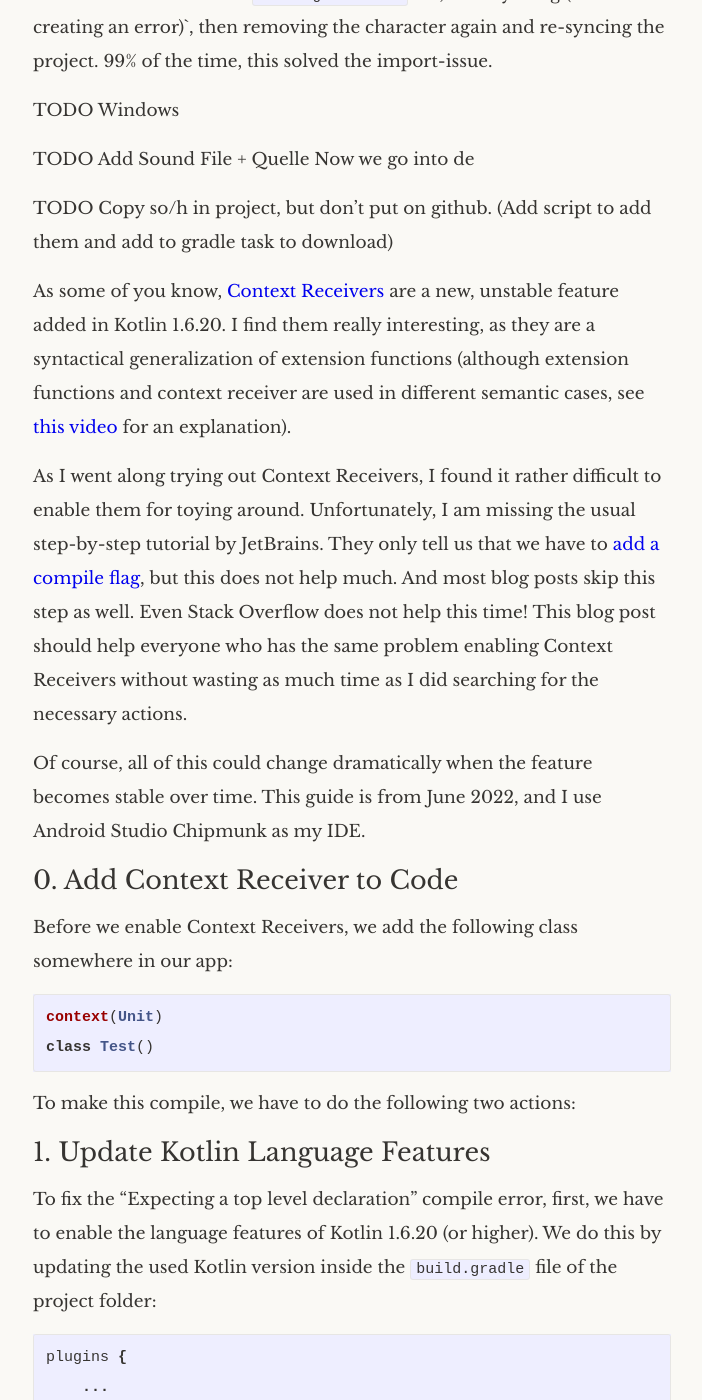
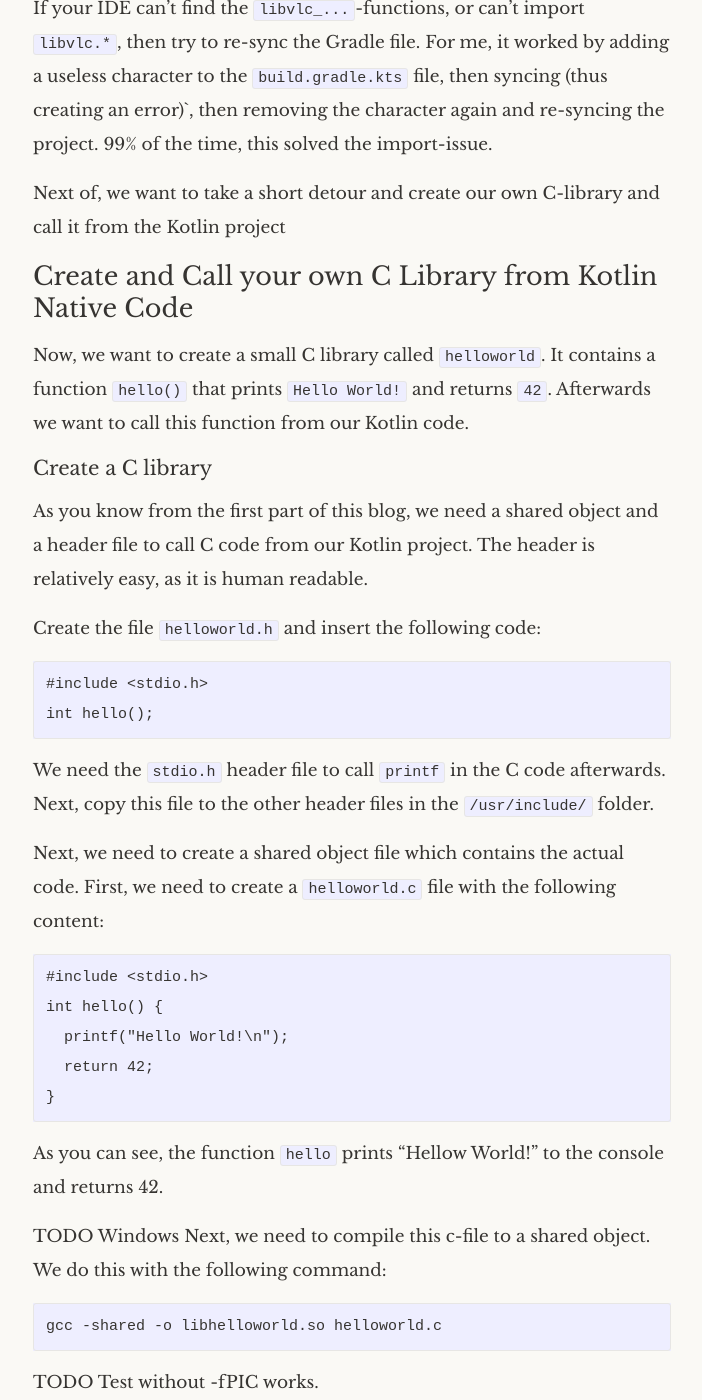
Before and after one commit to flyingbytes/flyingbytes.github.io, a Jekyll site: the page built from _posts/2022-10-09-Kotlin-Native-C-Interop.markdown, in a window 1280 px wide and 1400 px high, scrolled down 5703 px. Shown: the whole window, without its empty margins (288-990 px from the left). Built offline with Jekyll 4.4.1, drawn with Linux system fonts in a browser that asks for light colours; some of the changed text lies outside the part shown.

Commit message:
Finish first draft

````diff
--- a/_posts/2022-10-09-Kotlin-Native-C-Interop.markdown
+++ b/_posts/2022-10-09-Kotlin-Native-C-Interop.markdown
@@ -36,7 +36,7 @@
 
 1. Create a new Kotlin Native Project
 2. Download the VLC-Library
-3. Add the VLC-Files to our Kotlin Native Project
+3. Link the VLC-Files to our Kotlin Native Project
 4. Call the lib to play back sound.
 
 ### 1. - Create a new Kotlin Native Project
@@ -54,7 +54,7 @@
 
 With this, you download two files. The first one is the `libvlc.so` file. This is the "shared object", which basically contains the  actual code of the vlc-library. Under most distributions, it is either located under `/lib`, `/lib64`. If you look inside the shared object, you will see that it is binary file, so you can't read it at all.  The second file that was installed is `vlc.h`. This is the header-file, and it should be located at `/usr/include` or `/usr/include/vlc`. This file you can actually read, and it tells you what the shared object actually contains. In Kotlin terminology, the header is like an "interface" of the shared object "class".
 
-### 3. - Add the VLC-Files to our Kotlin Native Project
+### 3. - Link the VLC-Files to our Kotlin Native Project
 
 In the third step, we connect these two vlc-files to our kotlin project. First of, in our Kotlin project, we create the folders `nativeInterop/cinterop`, where `nativeInterop` is on the same level as the already existing `nativeMain` folder. Note that the `I` in `nativeInterop` is capitalized, while the `i` in `cinterop` is not (this is important).
 
@@ -113,86 +113,103 @@
 
 You can put any `sound.mp3` file in the root-`CInteropProject` folder of your project, or adapt the `SOUND_FILE` variable as needed. This code will play back ten seconds of sounds.
 
-Hooray, you used C code in your Kotlin project!
+Hooray, you used C code in your Kotlin project!  You can find the final project on GitHub TODORef
+
+TODO Windows
 
 If your IDE can't find the `libvlc_...`-functions, or can't import `libvlc.*`, then try to re-sync the Gradle file. For me, it worked by adding a useless character to the `build.gradle.kts` file, then syncing (thus creating an error)`, then removing the character again and re-syncing the project. 99% of the time, this solved the import-issue.
 
-TODO Windows
+Next of, we want to take a short detour and create our own C-library and call it from the Kotlin project
 
-TODO Add Sound File + Quelle
-Now we go into de
+## Create and Call your own C Library from Kotlin Native Code
 
+Now, we want to create a small C library called `helloworld`. It contains a function `hello()` that prints `Hello World!` and returns `42`. Afterwards we want to call this function from our Kotlin code.
 
+### Create a C library
 
+As you know from the first part of this blog, we need a shared object and a header file to call C code from our Kotlin project. The header is relatively easy, as it is human readable.
 
+Create the file `helloworld.h` and insert the following code:
 
-
-
-TODO Copy so/h in project, but don't put on github. (Add script to add them and add to gradle task to download)
-
-As some of you know, [Context Receivers][CR] are a new, unstable feature added in Kotlin 1.6.20. I find them really interesting, as they are a syntactical generalization of extension functions (although extension functions and context receiver are used in different semantic cases, see [this video][CRVid] for an explanation).
-
-As I went along trying out Context Receivers, I found it rather difficult to enable them for toying around.
-Unfortunately, I am missing the usual step-by-step tutorial by JetBrains. They only tell us that we have to [add a compile flag][CF], but this does not help much. And most blog posts skip this step as well. Even Stack Overflow does not help this time! This blog post should help everyone who has the same problem enabling Context Receivers without wasting as much time as I did searching for the necessary actions.
-
-Of course, all of this could change dramatically when the feature becomes stable over time. This guide is from June 2022, and I use Android Studio Chipmunk as my IDE.
-
-## 0. Add Context Receiver to Code
-
-Before we enable Context Receivers, we add the following class somewhere in our app:
-
-```kotlin
-context(Unit)
-class Test()
+```
+#include <stdio.h>
+int hello();
 ```
 
-To make this compile, we have to do the following two actions:
+We need the `stdio.h` header file to call `printf` in the C code afterwards. Next, copy this file to the other header files in the `/usr/include/` folder.
 
-## 1. Update Kotlin Language Features
+Next, we need to create a shared object file which contains the actual code. First, we need to create a `helloworld.c` file with the following content:
 
-To fix the "Expecting a top level declaration" compile error, first, we have to enable the language features of Kotlin 1.6.20 (or higher). We do this by updating the used Kotlin version inside the `build.gradle` file of the project folder:
-
-```groovy
-plugins {
-    ...
-    id 'org.jetbrains.kotlin.android' version '1.6.20' apply false #Or anything higher than 1.7.0
+```
+#include <stdio.h>
+int hello() {
+  printf("Hello World!\n");
+  return 42;
 }
 ```
 
-This fixes the error.
+As you can see, the function `hello` prints "Hellow World!" to the console and returns 42.
 
-## 2. Enable Context Receivers
+TODO Windows
+Next, we need to compile this c-file to a shared object. We do this with the following command:
 
-To fix the "The feature 'context receivers' is experimental and should be enabled explicitly" compile error, we have to set the following compile flag inside the `build.gradle` file of the `app` module folder:
+```
+gcc -shared -o libhelloworld.so helloworld.c
+```
+TODO Test without -fPIC works.
+
+The command should be rather self-explanatory. We copy the `libhelloworld.so` file to `/lib`
+
+Afterwards, we do the same things as for the vlc-library. First of, we in `cinterop`, we create a new `libhelloworld.def` file with the following content:
 
 
-```groovy
-android {
-  kotlinOptions {
-    ...
-    freeCompilerArgs += "-Xcontext-receivers"
-  }
+```
+compilerOpts = -I /usr/include
+headers = helloworld.h
+
+linkerOpts = -L /lib64 -L /lib64/vlc  -L /lib -L /opt/local/lib -L /opt/local/lib/vlc -L /usr/local/opt/ -L /usr/local/opt/vlc -l helloworld
+```
+
+Next, we add the following line to the `build.gradle.kts`:
+
+```kotlin
+nativeTarget.apply {
+      ...
+      compilations.getByName("main") {
+          cinterops {
+              val libvlc by creating
+              val libhelloworld by creating //Add this line
+          }
+      }
+      ...
 }
 ```
 
-Now, the code compiles. Congratulations!
+The sync the project and add the following lines to your `Main.kt`:
+
+```kotlin
+import libhelloworld.*
+
+fun main(args: Array<String>) {
+    val x = hello() //should be 42
+    println("Return value was $x")
+}
+```
+
+Now, your C should work, congratulations! Again, if it does not compile, try to resync the Gradle-file.
+
+You can find the final project on GitHub TODORef
+
+TODO Add Sound File + Quelle
 
 ## Conclusion
 
 That's it for today!
 
-You have seen the necessary steps to enable Context Receivers in any Android app.
+You have seen the necessary steps to include C code in your Kotlin Native project. Additionally, you have seen how to create a C library yourself.
 
-Unfortunately, Android Studio (Chipmunk) still shows a syntax error when using Context Receivers. However, the code still compiles and works. Do you know any way to remove this error? If so, please present it in the comment section below.
-
-Please leave a comment if this post helped you or if you have any questions regarding this blog post.
-
+Please leave an email if this post helped you or if you have any questions regarding this blog post.
 
 Thanks for reading and have a nice day,
 
 Niklas
-
-
-[CR]: https://blog.jetbrains.com/kotlin/2022/02/kotlin-1-6-20-m1-released/
-[CRVid]: https://www.youtube.com/watch?v=GISPalIVdQY
-[CF]: https://github.com/Kotlin/KEEP/blob/master/proposals/context-receivers.md#prototype
````
